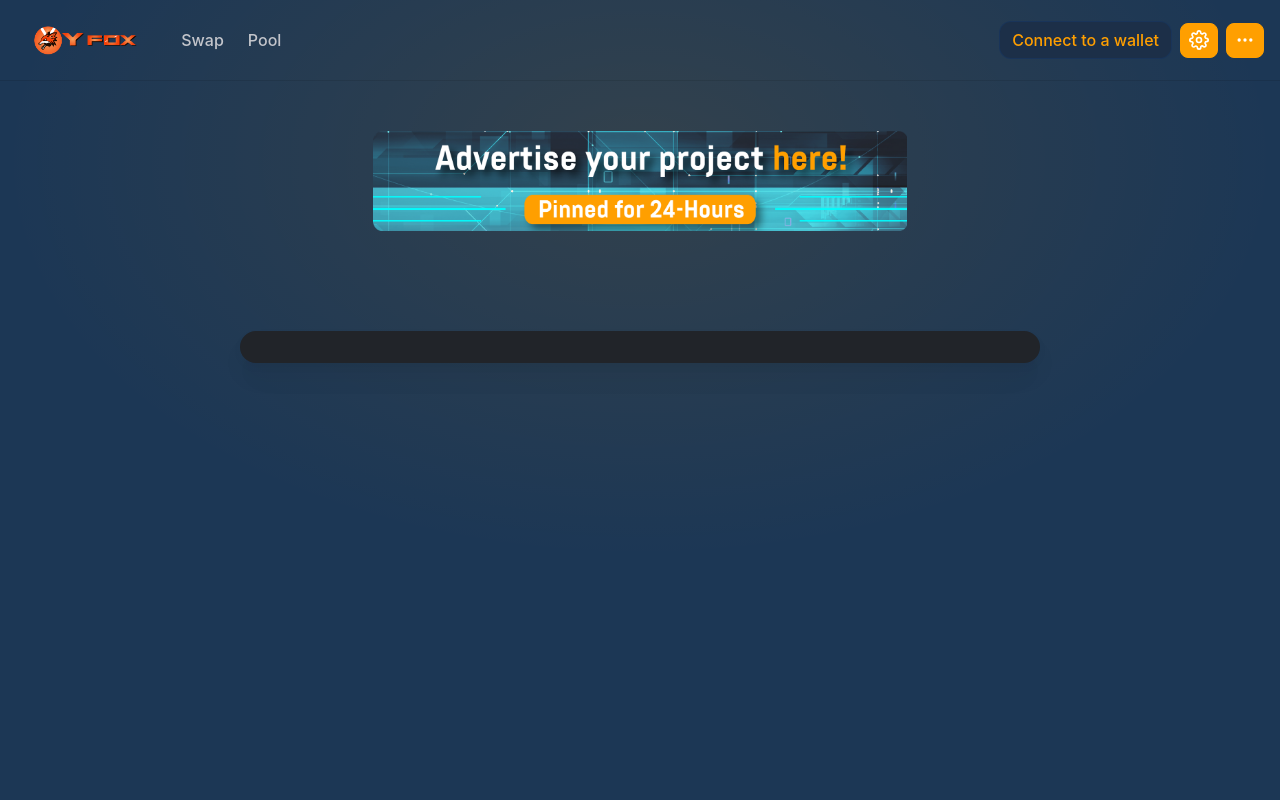
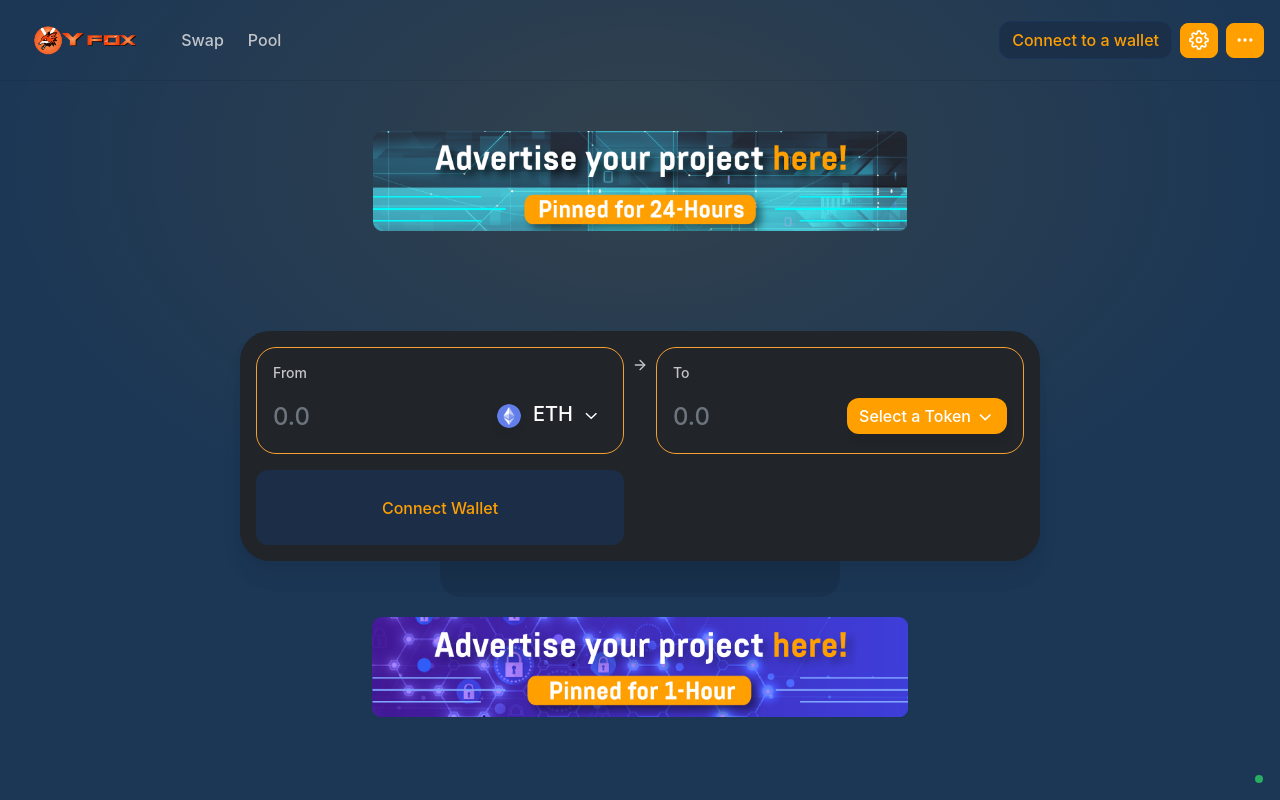
Before and after one commit to AbhishekKumar-official/yfox, a React (Create React App) app: page / in a window 1280 px wide. Built offline with nearby package versions, Linux system fonts and the light colour scheme.

Commit message:
Add files via upload

```diff
--- a/src/pages/swap/Swap.jsx
+++ b/src/pages/swap/Swap.jsx
@@ -1,5 +1,7 @@
 import React, { Component } from 'react'
 import advimg from '../../images/adv-1.png'
+import ethicon from '../../images/eth-icon.png'
+import advimg2 from '../../images/adv-2.png'
 import './Swap.scss'
 
 class Swap extends Component {
@@ -11,9 +13,45 @@ class Swap extends Component {
                 </div>
                 <div className="wallet-container">
                     <div className="wallet-picker">
-
+                        <div className="left-content">
+                        <div className="border-box">
+                            <label>From</label>
+                            <div className="d-flex align-items-center">
+                                <input type="text" className="form-control" placeholder="0.0"></input>
+                                <button className="btn-dropdown-from">
+                                <img src={ethicon} className="etch-icon" />
+                                <span>ETH</span>
+                                <svg width="12" height="7" viewBox="0 0 12 7" fill="none" class="sc-eKZiaR bwyinG"><path d="M0.97168 1L6.20532 6L11.439 1" stroke="#AEAEAE"></path></svg>
+                                </button>
+                            </div>
+                        </div>
+                        <button className="btn btn-connect-wallet">Connect Wallet</button>
+                        </div>
+                        <button className="swap-arrow">
+                        <svg xmlns="http://www.w3.org/2000/svg" width="16" height="16" viewBox="0 0 24 24" fill="none" stroke="#C3C5CB" stroke-width="2" stroke-linecap="round" stroke-linejoin="round" class="hide-on-phone"><line x1="5" y1="12" x2="19" y2="12"></line><polyline points="12 5 19 12 12 19"></polyline></svg>
+                        </button>
+                        <div className="right-content">
+                        <div className="border-box">
+                            <label>To</label>
+                            <div className="d-flex align-items-center">
+                                <input type="text" className="form-control" placeholder="0.0"></input>
+                                <button className="btn btn-token">
+                                Select a Token
+                                <svg width="12" height="7" viewBox="0 0 12 7" fill="none" class="sc-eKZiaR bwyinG"><path d="M0.97168 1L6.20532 6L11.439 1" stroke="#AEAEAE"></path></svg>
+                                </button>
+                            </div>
+                        </div>
+                        <button className="btn btn-connect-wallet bg-transparent">&nbsp;</button>
+                        </div>
                     </div>
                 </div>
+                <div className="bg-shadow"></div>
+                <div className="adv-img-container adv-img-2">
+                    <img src={advimg2} />
+                </div>
+                <a href="javascript:void(0)" className="btn btn-back-to-home">
+                    <span>&nbsp;</span>
+                </a>
             </div>
         )
     }
--- a/src/pages/swap/Swap.scss
+++ b/src/pages/swap/Swap.scss
@@ -1,9 +1,19 @@
 .swap-container {
+  padding-bottom: 80px;
+
   .adv-img-container img {
     height: 150px;
     margin-left: auto;
     margin-right: auto;
     padding-top: 50px;
+    width: 100%;
+    object-fit: contain;
+  }
+  .adv-img-2 img{
+    height: 120px;
+    margin-left: auto;
+    margin-right: auto;
+    padding-top: 20px;
     width: 100%;
     object-fit: contain;
   }
@@ -22,6 +32,179 @@
         rgba(0, 0, 0, 0.01) 0px 24px 32px;
       border-radius: 30px;
       padding: 1rem;
+      display: flex;
+
+      .border-box{
+        border-radius: 20px;
+        border: 1px solid rgb(246, 159, 53);
+        background-color: rgb(33, 36, 41);
+        width: 100%;
+        padding: .75rem 1rem;
+
+        label{
+          font-weight: 500;
+          font-size: 14px;
+          color: rgb(195, 197, 203);
+        }
+        input{
+          color: rgb(255, 255, 255);
+    position: relative;
+    font-weight: 500;
+    outline: none;
+    border: none;
+    background-color: rgb(33, 36, 41);
+    font-size: 24px;
+    white-space: nowrap;
+    overflow: hidden;
+    text-overflow: ellipsis;
+    padding: 0px;
+    appearance: textfield;
+        }
+        input:focus{ box-shadow: none; }
+        .btn-dropdown-from{
+          -webkit-box-align: center;
+          align-items: center;
+          height: 2.2rem;
+          font-size: 20px;
+          font-weight: 500;
+          background-color: rgb(33, 36, 41);
+          color: rgb(255, 255, 255);
+          border-radius: 12px;
+          box-shadow: none;
+          outline: none;
+          cursor: pointer;
+          border: none;
+          display: flex;
+          align-items: center;
+
+          img.etch-icon{
+            width: 24px;
+    height: 24px;
+    box-shadow: rgba(0, 0, 0, 0.075) 0px 6px 10px;
+    border-radius: 24px;
+          }
+          span{
+            margin: 0px 0.25rem 0px 0.75rem;
+    font-size: 20px;
+    white-space: nowrap;
+    padding-bottom: 4px;
+          }
+          svg{
+            margin: 0px 0.25rem 0px 0.5rem;
+    height: 35%;
+
+    path{
+      stroke: rgb(255, 255, 255);
+    stroke-width: 1.5px;
+    }
+          }
+        }
+        .btn-dropdown-from:hover,
+        .btn-dropdown-from:focus{ background-color: rgb(28, 55, 85); }
+      }
+      .swap-arrow{
+        background-color: transparent;
+        border: none;
+        box-shadow: none;
+        outline: none;
+        display: flex;
+        padding: 0px 8px;
+        margin-top: 10px;
+      }
+      .btn-token{
+        -webkit-box-align: center;
+    height: 2.2rem;
+    font-size: 20px;
+    font-weight: 500;
+    background-color: rgb(255, 159, 0);
+    color: rgb(255, 255, 255);
+    border-radius: 12px;
+    box-shadow: rgba(0, 0, 0, 0.075) 0px 6px 10px;
+    outline: none;
+    cursor: pointer;
+    border: none;
+    padding: 0px 0.75rem;
+    font-size: 16px;
+    white-space: nowrap;
+    display: flex;
+    align-items: center;
+    justify-content: center;
+
+    svg{
+      margin: 2px 0.25rem 0px 0.5rem;
+      height: 35%;
+
+      path{
+        stroke: rgb(255, 255, 255);
+        stroke-width: 1.5px;
+      }
+    }
+      }
+      .btn-connect-wallet{
+        padding: 18px;
+    width: 100%;
+    text-align: center;
+    border-radius: 12px;
+    outline: none;
+    border: 1px solid transparent;
+    text-decoration: none;
+    display: flex;
+    -webkit-box-pack: center;
+    justify-content: center;
+    flex-wrap: nowrap;
+    -webkit-box-align: center;
+    align-items: center;
+    cursor: pointer;
+    position: relative;
+    z-index: 1;
+    background-color: rgba(21, 61, 111, 0.44);
+    color: rgb(255, 159, 0);
+    font-size: 16px;
+    font-weight: 500;
+    margin-top: 1rem;
+    height: 75px;
+      }
+      .btn-connect-wallet:hover,
+      .btn-connect-wallet:focus{ background-color: rgba(19, 54, 98, 0.44); }
+      .left-content, .right-content{
+        display: flex;
+        flex-direction: column;
+        width: 50%;
+      }
+    }
+  }
+  .bg-shadow{
+    padding-top: calc(16px + 2rem);
+    padding-bottom: 20px;
+    width: 100%;
+    max-width: 400px;
+    border-bottom-left-radius: 20px;
+    border-bottom-right-radius: 20px;
+    color: rgb(195, 197, 203);
+    background-color: rgba(0, 0, 0, 0.1);
+    z-index: -1;
+    transition: transform 300ms ease-in-out 0s;
+    margin: -2rem auto 0;
+  }
+  .btn-back-to-home{
+    position: fixed;
+    display: flex;
+    right: 0px;
+    bottom: 0px;
+    padding: 1rem;
+    transition: opacity 0.25s ease 0s;
+    color: rgb(39, 174, 96);
+
+    span{
+      width: 8px;
+    height: 8px;
+    min-height: 8px;
+    min-width: 8px;
+    margin-left: 0.5rem;
+    margin-top: 3px;
+    border-radius: 50%;
+    position: relative;
+    background-color: rgb(39, 174, 96);
     }
   }
 }
```
